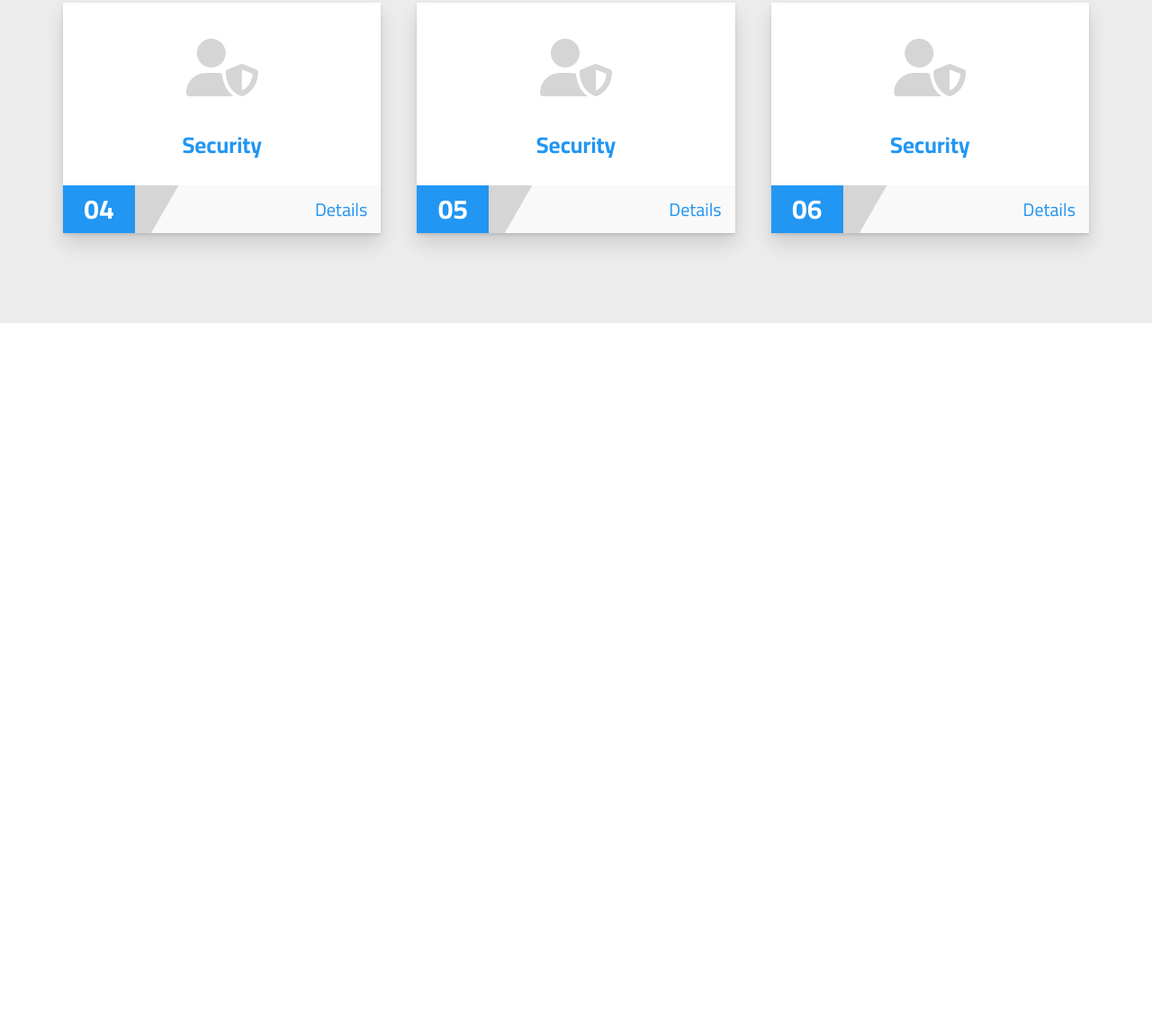
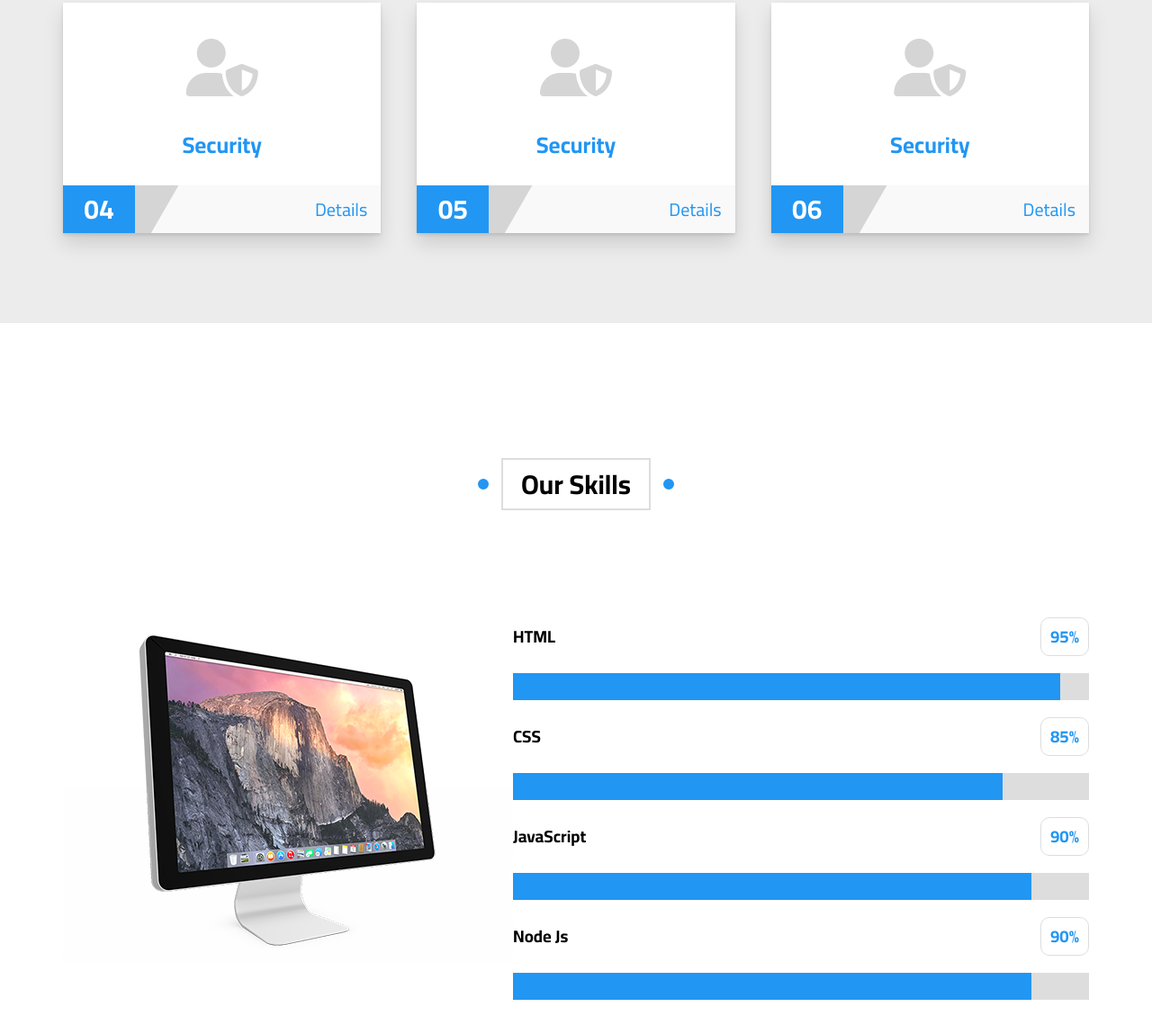
Before and after one commit to abdelrhmaneladawy26/Template-One, a plain HTML site: page index.html in a window 1280 px wide. Shown: the part 7166-8315 px from the top of the page at 90% size. Before the commit the page ends 7525 px from the top, so only its background shows below. Drawn offline with Linux system fonts and the light colour scheme.

Commit message:
Create Our Skills Section

```diff
--- a/css/style.css
+++ b/css/style.css
@@ -761,7 +761,54 @@ nav > ul > li:last-child:hover .mega-menu {
   z-index: 1;
 }
 /* End Services */
+/* Start Our Skills */
+.our-skills {
+  padding-top: var(--main-padding-top);
+  padding-bottom: var(--main-padding-bottom);
+  position: relative;
+}
+.our-skills .container {
+  display: flex;
+  align-items: center;
+}
 
+.our-skills .container .skills {
+  flex: 1;
+}
+.our-skills .container .image img {
+  max-width: 100%;
+}
+.skills .skill {
+  width: 100%;
+}
+.skills .skill h3 {
+  display: flex;
+  justify-content: space-between;
+  align-items: center;
+}
+.skills .skill h3 span {
+  border: 1px solid #ddd;
+  padding: 10px;
+  border-radius: 10px;
+  color: var(--main-color);
+}
+.skills .skill .progress {
+  position: relative;
+  height: 30px;
+  max-width: 100%;
+  background-color: #ddd;
+}
+.skills .skill .progress span {
+  position: absolute;
+  height: 100%;
+  background-color: var(--main-color);
+}
+@media (max-width: 991px) {
+  .our-skills .container {
+    flex-wrap: wrap;
+  }
+}
+/* End Our Skills */
 /* Start Animation */
 @keyframes up-and-down {
   0%,
--- a/index.html
+++ b/index.html
@@ -610,5 +610,41 @@
       </div>
     </section>
     <!-- End Services section -->
+    <!-- Start Our Skills Section -->
+    <section class="our-skills">
+      <div class="main-title">Our Skills</div>
+      <div class="container">
+        <div class="image">
+          <img src="images/skills.png" alt="skills image" />
+        </div>
+        <div class="skills">
+          <div class="skill">
+            <h3>HTML <span>95%</span></h3>
+            <div class="progress">
+              <span style="width: 95%"></span>
+            </div>
+          </div>
+          <div class="skill">
+            <h3>CSS <span>85%</span></h3>
+            <div class="progress">
+              <span style="width: 85%"></span>
+            </div>
+          </div>
+          <div class="skill">
+            <h3>JavaScript <span>90%</span></h3>
+            <div class="progress">
+              <span style="width: 90%"></span>
+            </div>
+          </div>
+          <div class="skill">
+            <h3>Node Js <span>90%</span></h3>
+            <div class="progress">
+              <span style="width: 90%"></span>
+            </div>
+          </div>
+        </div>
+      </div>
+    </section>
+    <!-- End Our Skills Section -->
   </body>
 </html>
```
Also changed, not shown: images/skills.png (added).
